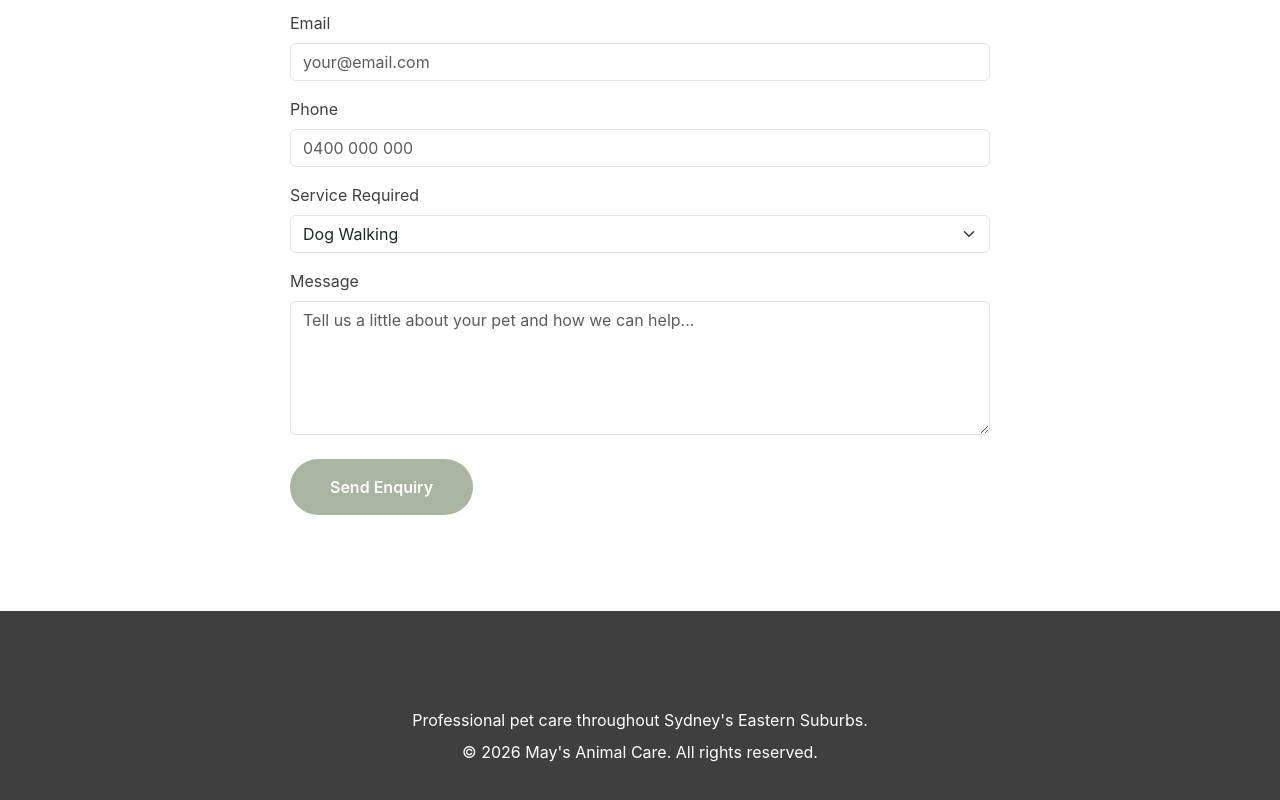
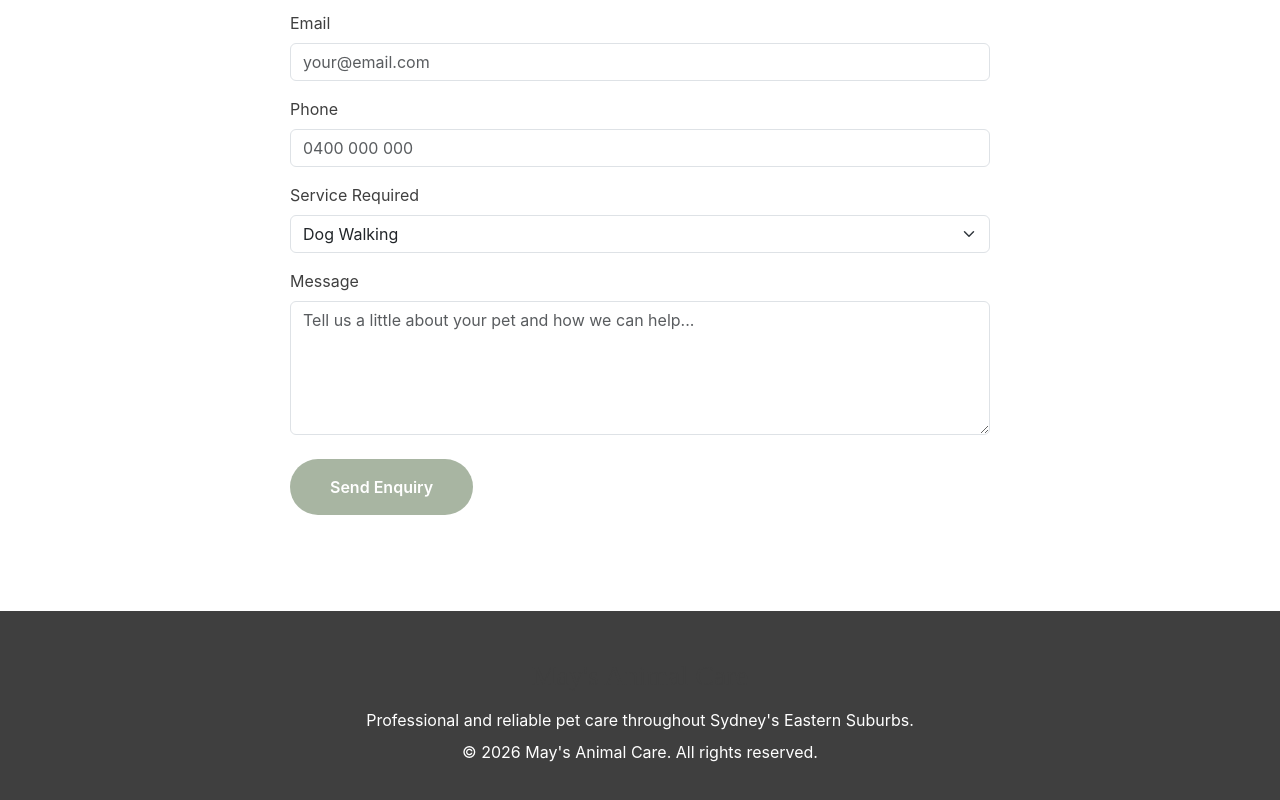
Before and after one commit to rhiannawilson/mays-animal-care, a React (Vite) app: page / in a window 1280 px wide. Shown: the part 1950-2750 px from the top of the page. Built offline with nearby package versions, Linux system fonts and the light colour scheme.

Commit message:
Amended wording inside the footer

```diff
--- a/src/components/Footer.jsx
+++ b/src/components/Footer.jsx
@@ -8,7 +8,7 @@ function Footer() {
         <h3>May's Animal Care</h3>
 
         <p>
-          Professional pet care throughout Sydney's Eastern Suburbs.
+          Professional and reliable pet care throughout Sydney's Eastern Suburbs.
         </p>
 
         <p>
```
